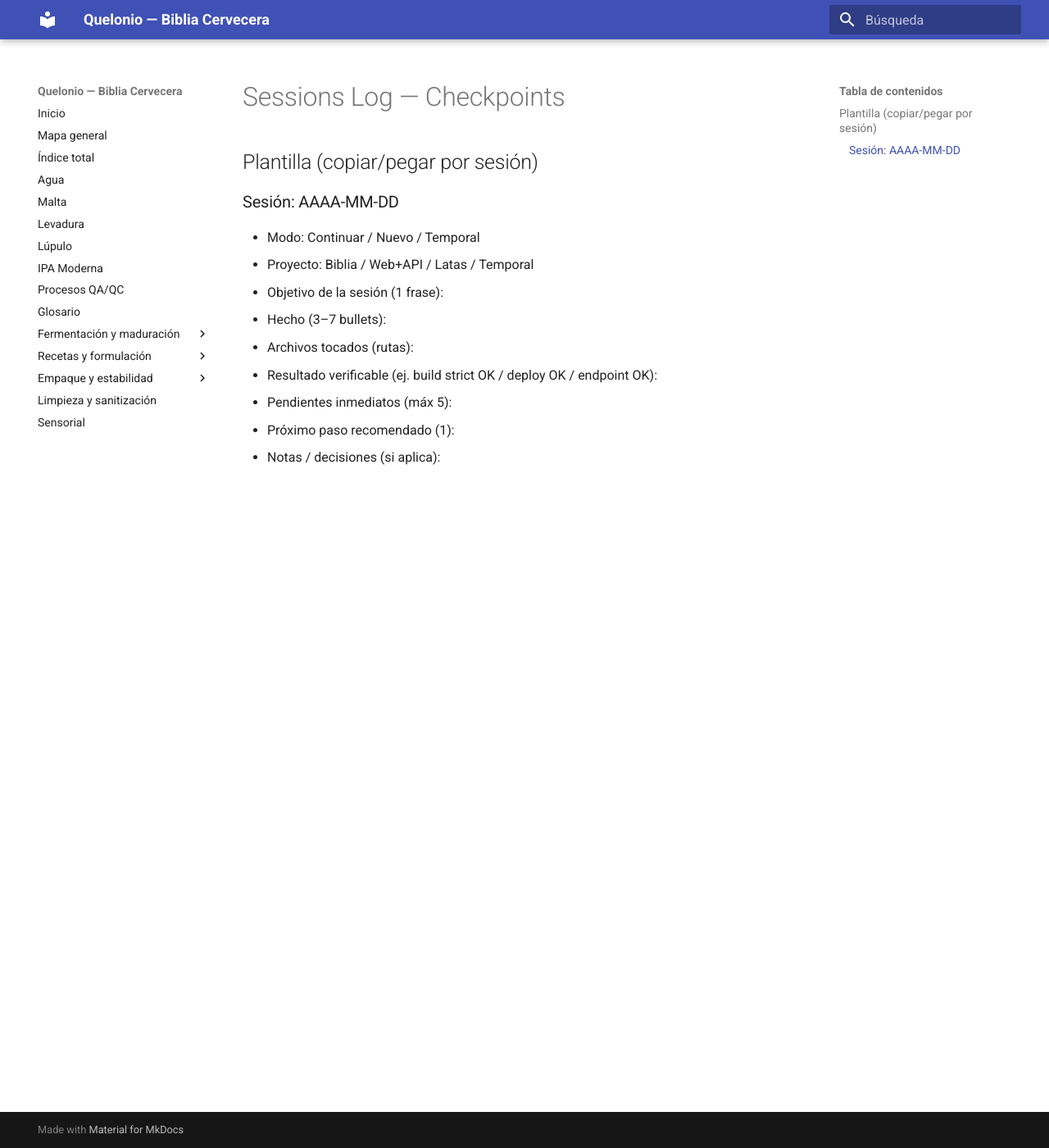
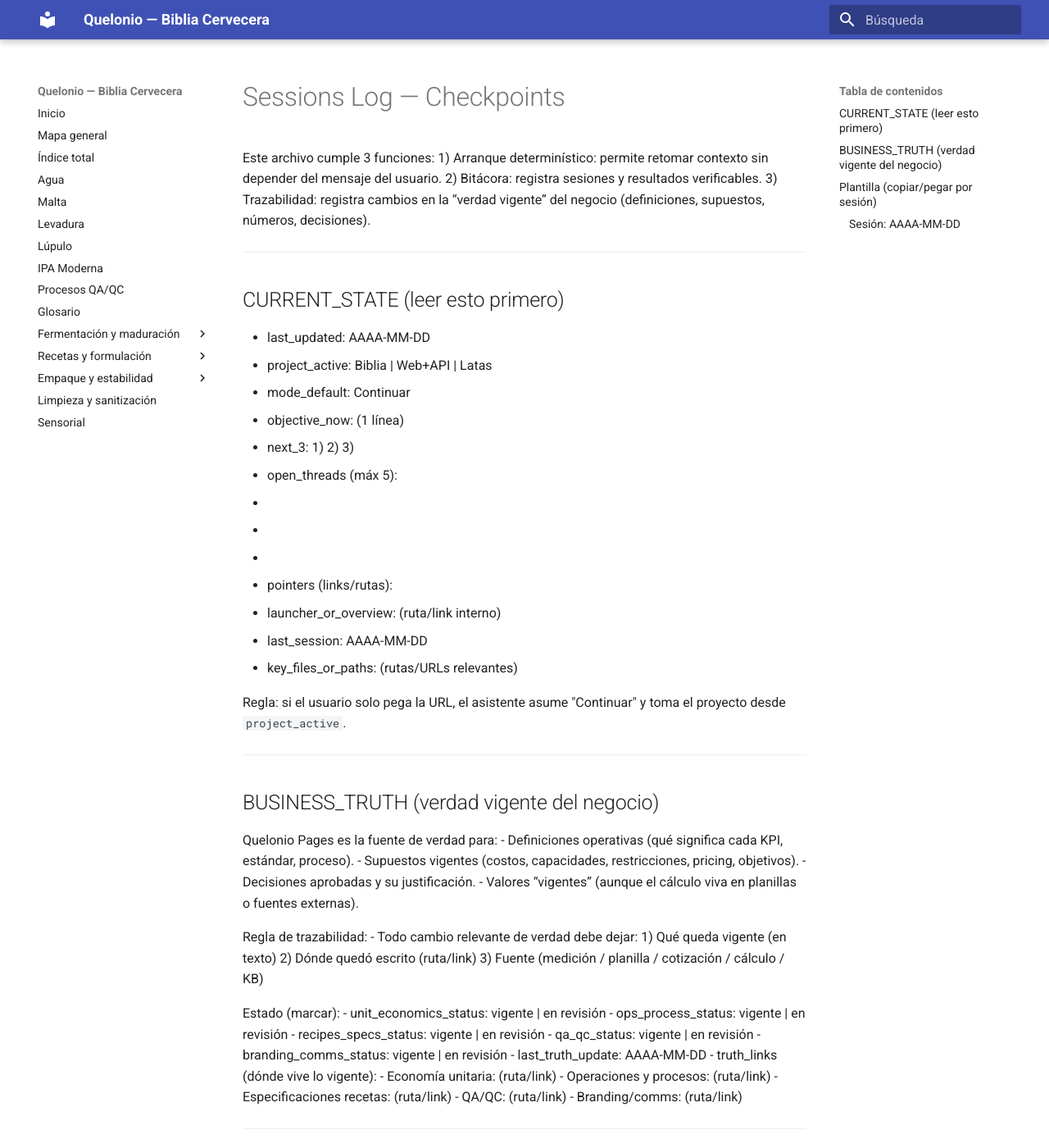
Before and after one commit to zumajuano-byte/quelonio-pages, an MkDocs documentation site: the page built from docs/99_Indice_y_Mapas/SESSIONS_LOG.md, in a window 1280 px wide and 1400 px high. Shown: the whole window at 82% size. Built offline with MkDocs 1.6.1 and Material for MkDocs 9.7.7, drawn with Linux system fonts in a browser that asks for light colours; some of the changed text lies outside the part shown.

Commit message:
os: add current_state and business_truth to sessions_log

```diff
--- a/docs/99_Indice_y_Mapas/SESSIONS_LOG.md
+++ b/docs/99_Indice_y_Mapas/SESSIONS_LOG.md
@@ -1,13 +1,101 @@
 # Sessions Log — Checkpoints
 
+Este archivo cumple 3 funciones:
+1) Arranque determinístico: permite retomar contexto sin depender del mensaje del usuario.
+2) Bitácora: registra sesiones y resultados verificables.
+3) Trazabilidad: registra cambios en la “verdad vigente” del negocio (definiciones, supuestos, números, decisiones).
+
+---
+
+## CURRENT_STATE (leer esto primero)
+
+- last_updated: AAAA-MM-DD
+- project_active: Biblia | Web+API | Latas
+- mode_default: Continuar
+- objective_now: (1 línea)
+- next_3:
+  1)
+  2)
+  3)
+- open_threads (máx 5):
+  -
+  -
+  -
+- pointers (links/rutas):
+  - launcher_or_overview: (ruta/link interno)
+  - last_session: AAAA-MM-DD
+  - key_files_or_paths: (rutas/URLs relevantes)
+
+Regla: si el usuario solo pega la URL, el asistente asume "Continuar" y toma el proyecto desde `project_active`.
+
+---
+
+## BUSINESS_TRUTH (verdad vigente del negocio)
+
+Quelonio Pages es la fuente de verdad para:
+- Definiciones operativas (qué significa cada KPI, estándar, proceso).
+- Supuestos vigentes (costos, capacidades, restricciones, pricing, objetivos).
+- Decisiones aprobadas y su justificación.
+- Valores “vigentes” (aunque el cálculo viva en planillas o fuentes externas).
+
+Regla de trazabilidad:
+- Todo cambio relevante de verdad debe dejar:
+  1) Qué queda vigente (en texto)
+  2) Dónde quedó escrito (ruta/link)
+  3) Fuente (medición / planilla / cotización / cálculo / KB)
+
+Estado (marcar):
+- unit_economics_status: vigente | en revisión
+- ops_process_status: vigente | en revisión
+- recipes_specs_status: vigente | en revisión
+- qa_qc_status: vigente | en revisión
+- branding_comms_status: vigente | en revisión
+- last_truth_update: AAAA-MM-DD
+- truth_links (dónde vive lo vigente):
+  - Economía unitaria: (ruta/link)
+  - Operaciones y procesos: (ruta/link)
+  - Especificaciones recetas: (ruta/link)
+  - QA/QC: (ruta/link)
+  - Branding/comms: (ruta/link)
+
+---
+
 ## Plantilla (copiar/pegar por sesión)
+
 ### Sesión: AAAA-MM-DD
 - Modo: Continuar / Nuevo / Temporal
 - Proyecto: Biblia / Web+API / Latas / Temporal
 - Objetivo de la sesión (1 frase):
+
 - Hecho (3–7 bullets):
+  -
+  -
+  -
+
 - Archivos tocados (rutas):
+  -
+
 - Resultado verificable (ej. build strict OK / deploy OK / endpoint OK):
+  -
+
 - Pendientes inmediatos (máx 5):
+  1)
+  2)
+  3)
+  4)
+  5)
+
 - Próximo paso recomendado (1):
+  -
+
 - Notas / decisiones (si aplica):
+  -
+
+- Actualizaciones de Verdad (si aplica; negocio):
+  - Qué queda vigente:
+  - Dónde quedó escrito (ruta/link):
+  - Fuente (medición/planilla/cotización/cálculo/KB):
+  - Impacto (costos, calidad, plazo, ventas, riesgo):
+
+Regla “Temporal”:
+- Si el modo es Temporal, no se registra aquí, salvo que el usuario diga explícitamente “promover a permanente”.
```
